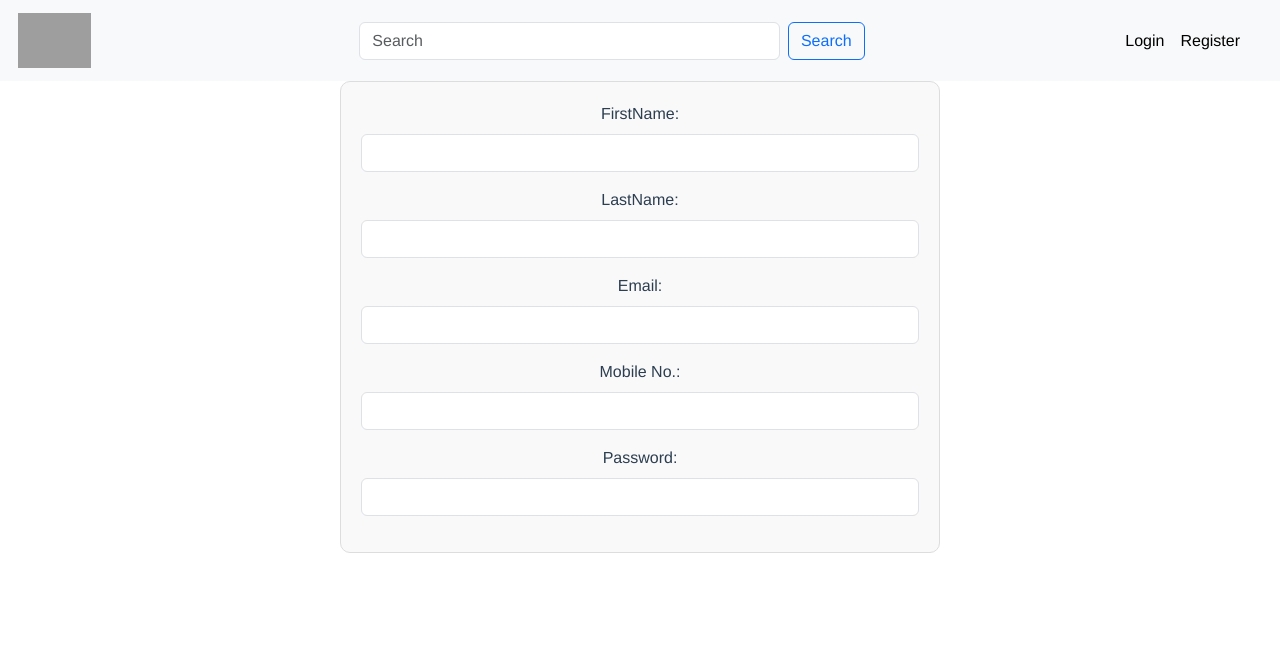
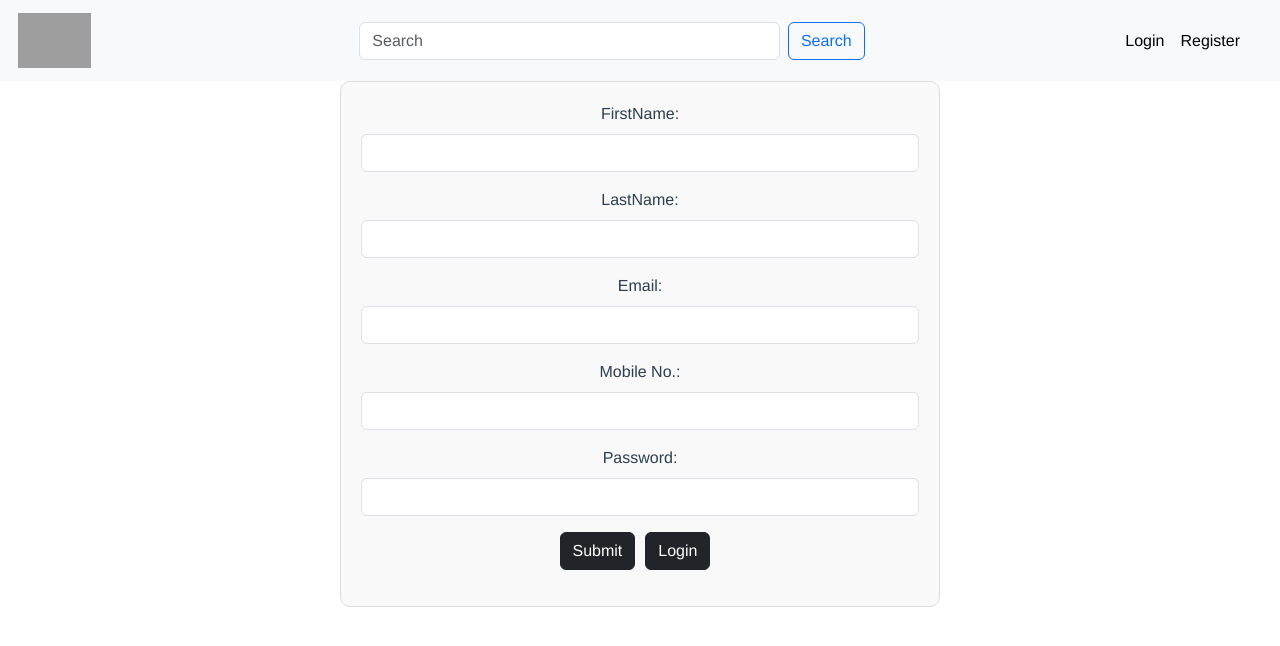
Before and after one commit to aayushtailang1911/AmazonClone-Frontent-Vue, a Vue app in the folder amazon-clone/: page /register in a window 1280 px wide. Shown: the top 646 px of the page. Built offline with nearby package versions, Linux system fonts and the light colour scheme; grey boxes are pictures that could not be loaded.

Commit message:
Registration complete

```diff
--- a/amazon-clone/src/components/RegistrationForm.vue
+++ b/amazon-clone/src/components/RegistrationForm.vue
@@ -22,6 +22,10 @@
         <label for="password" class="form-label">Password:</label>
    <input type="password" class="form-control" id="password" v-model="user.password">
 </div>
+<div class="mb-3">
+      <button type="submit" class="btn btn-dark">Submit</button>
+      <button type="button" class="btn btn-dark" @click="$router.push('/login')">Login</button>
+    </div>
 
 </form>
 
```
